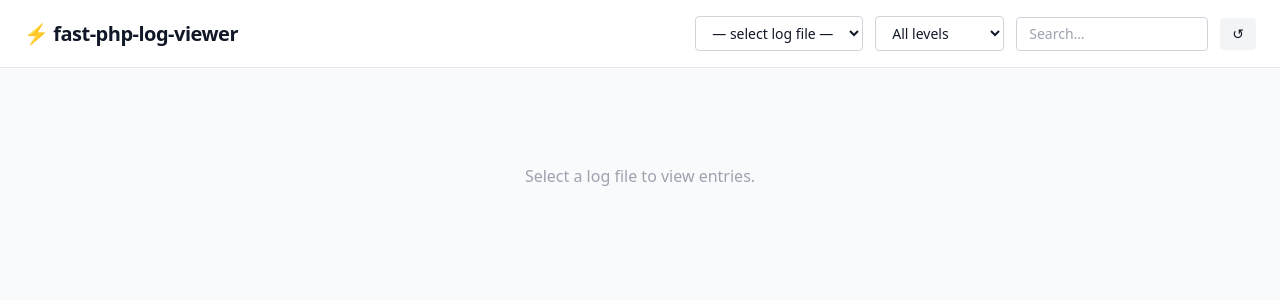
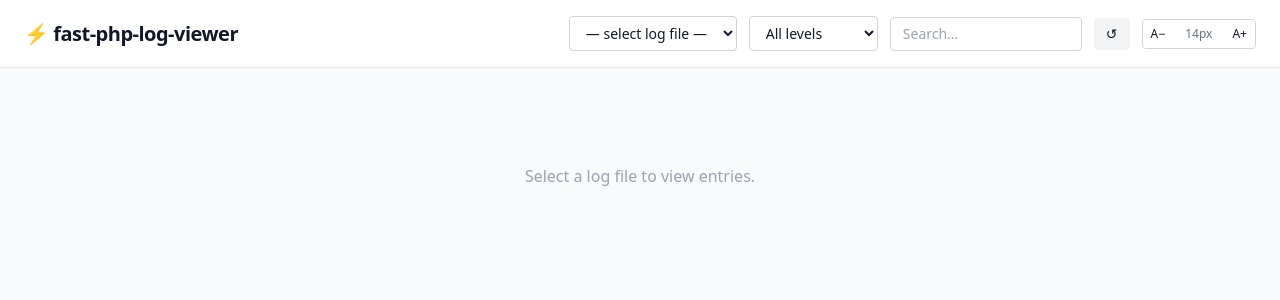
Before and after one commit to mafio69/fast-php-log-viewer, a PHP site: page / in a window 1280 px wide. Shown: the top 300 px of the page. Run offline with PHP 8.4, Linux system fonts and the light colour scheme; data that the repository does not hold is empty; some libraries are stand-ins or nearby versions.

Commit message:
feat: add font size controls to UI (A- / A+, persisted in localStorage)

```diff
--- a/index.php
+++ b/index.php
@@ -35,7 +35,7 @@
 </head>
 <body class="bg-gray-50 text-gray-900 min-h-screen">
 
-<div id="app" v-cloak>
+<div id="app" v-cloak :style="{ fontSize: fontSize + 'px' }">
     <!-- Header -->
     <header class="bg-white border-b border-gray-200 px-6 py-4 flex items-center justify-between">
         <div class="flex items-center gap-3">
@@ -58,6 +58,13 @@
                 class="text-sm border border-gray-300 rounded px-3 py-1.5 w-48 focus:outline-none focus:ring-2 focus:ring-blue-500">
             <button @click="loadEntries" title="Refresh"
                 class="text-sm px-3 py-1.5 rounded bg-gray-100 hover:bg-gray-200 transition">↺</button>
+            <div class="flex items-center gap-1 border border-gray-300 rounded overflow-hidden">
+                <button @click="fontSize = Math.max(10, fontSize - 1)" title="Smaller"
+                    class="px-2 py-1.5 text-xs bg-white hover:bg-gray-100 transition">A−</button>
+                <span class="px-2 text-xs text-gray-500 select-none">{{ fontSize }}px</span>
+                <button @click="fontSize = Math.min(24, fontSize + 1)" title="Larger"
+                    class="px-2 py-1.5 text-xs bg-white hover:bg-gray-100 transition">A+</button>
+            </div>
         </div>
     </header>
 
@@ -116,7 +123,7 @@
 </div>
 
 <script>
-const { createApp, ref, computed, reactive } = Vue;
+const { createApp, ref, computed, reactive, watch } = Vue;
 
 createApp({
     setup() {
@@ -130,6 +137,8 @@
         const expanded    = reactive(new Set());
 
         const levels = ['DEBUG','INFO','NOTICE','WARNING','ERROR','CRITICAL','ALERT','EMERGENCY'];
+        const fontSize = ref(parseInt(localStorage.getItem('fplv_fontsize') || '14'));
+        watch(fontSize, v => localStorage.setItem('fplv_fontsize', String(v)));
 
         const levelCounts = computed(() => {
             const counts = {};
@@ -194,7 +203,7 @@
 
         return { files, entries, filtered, selectedFile, filterLevel, filterText,
                  loading, expanded, levels, levelCounts,
-                 loadEntries, applyFilters, toggle, formatSize };
+                 loadEntries, applyFilters, toggle, formatSize, fontSize };
     }
 }).mount('#app');
 </script>
```
Also changed, not shown: dist/fast-php-log-viewer.php (+12 -3 lines).
